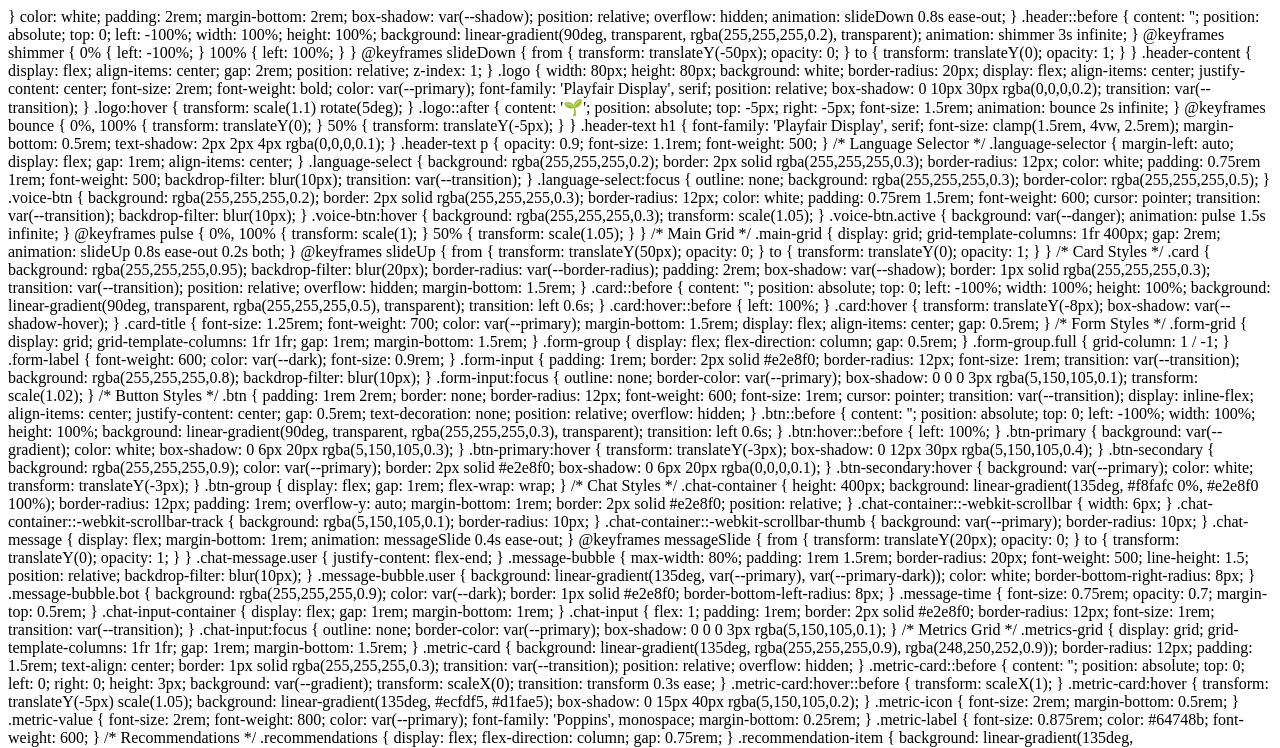
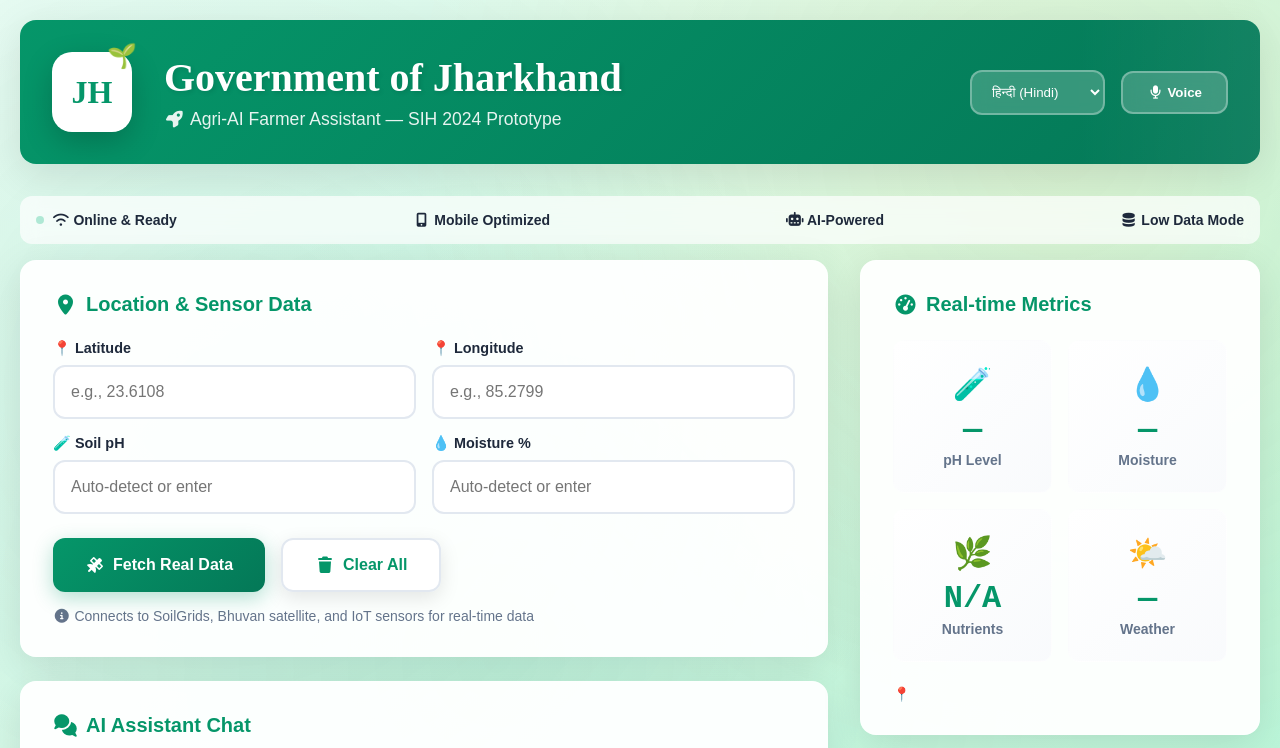
Before and after one commit to officialvikas455/agroai, a plain HTML site: page index.html in a window 1280 px wide. Shown: the top 748 px of the page. Drawn offline with Linux system fonts and the light colour scheme.

Commit message:
Update index.html

```diff
--- a/index.html
+++ b/index.html
@@ -1,5 +1,101 @@
+<!DOCTYPE html>
+<!-- saved from url=(0032)http://127.0.0.1:3000/agri2.html -->
+<html lang="en"><head><meta http-equiv="Content-Type" content="text/html; charset=UTF-8"><script type="text/javascript" src="./Jharkhand Agri-AI - Farmer Assistant_files/___vscode_livepreview_injected_script"></script>
 
+    <meta name="viewport" content="width=device-width, initial-scale=1.0">
+    <title>Jharkhand Agri-AI - Farmer Assistant</title>
+    <link href="./Jharkhand Agri-AI - Farmer Assistant_files/all.min.css" rel="stylesheet">
+    <link href="./Jharkhand Agri-AI - Farmer Assistant_files/css2" rel="stylesheet">
+    <style>
+        * {
+            margin: 0;
+            padding: 0;
+            box-sizing: border-box;
         }
+
+        :root {
+            --primary: #059669;
+            --primary-dark: #047857;
+            --secondary: #f59e0b;
+            --success: #10b981;
+            --danger: #ef4444;
+            --info: #3b82f6;
+            --warning: #f59e0b;
+            --light: #f8fafc;
+            --dark: #1e293b;
+            --gradient: linear-gradient(135deg, #059669 0%, #047857 100%);
+            --shadow: 0 10px 40px rgba(0,0,0,0.1);
+            --shadow-hover: 0 20px 60px rgba(0,0,0,0.15);
+            --border-radius: 16px;
+            --transition: all 0.3s cubic-bezier(0.4, 0, 0.2, 1);
+        }
+
+        body {
+            font-family: 'Poppins', sans-serif;
+            background: linear-gradient(135deg, #ecfdf5 0%, #d1fae5 50%, #a7f3d0 100%);
+            min-height: 100vh;
+            color: var(--dark);
+            overflow-x: hidden;
+        }
+
+        /* Animated Background */
+        .bg-animation {
+            position: fixed;
+            top: 0;
+            left: 0;
+            width: 100%;
+            height: 100%;
+            z-index: -2;
+            background:
+                radial-gradient(circle at 20% 50%, rgba(5,150,105,0.1) 0%, transparent 50%),
+                radial-gradient(circle at 80% 20%, rgba(245,158,11,0.1) 0%, transparent 50%),
+                radial-gradient(circle at 40% 80%, rgba(16,185,129,0.08) 0%, transparent 50%);
+            animation: bgShift 20s ease-in-out infinite;
+        }
+
+        @keyframes bgShift {
+            0%, 100% { transform: scale(1) rotate(0deg); opacity: 0.8; }
+            33% { transform: scale(1.1) rotate(1deg); opacity: 1; }
+            66% { transform: scale(0.95) rotate(-1deg); opacity: 0.9; }
+        }
+
+        /* Floating Elements */
+        .floating-elements {
+            position: fixed;
+            top: 0;
+            left: 0;
+            width: 100%;
+            height: 100%;
+            z-index: -1;
+            pointer-events: none;
+        }
+
+        .floating-element {
+            position: absolute;
+            color: var(--primary);
+            opacity: 0.1;
+            animation: float 15s infinite linear;
+            font-size: clamp(1rem, 2vw, 2rem);
+        }
+
+        @keyframes float {
+            0% { transform: translateY(100vh) rotate(0deg); opacity: 0; }
+            10% { opacity: 0.1; }
+            90% { opacity: 0.1; }
+            100% { transform: translateY(-10vh) rotate(360deg); opacity: 0; }
+        }
+
+        /* Container */
+        .container {
+            max-width: 1400px;
+            margin: 0 auto;
+            padding: 20px;
+        }
+
+        /* Header */
+        .header {
+            background: var(--gradient);
+            border-radius: var(--border-radius);
             color: white;
             padding: 2rem;
             margin-bottom: 2rem;
```
